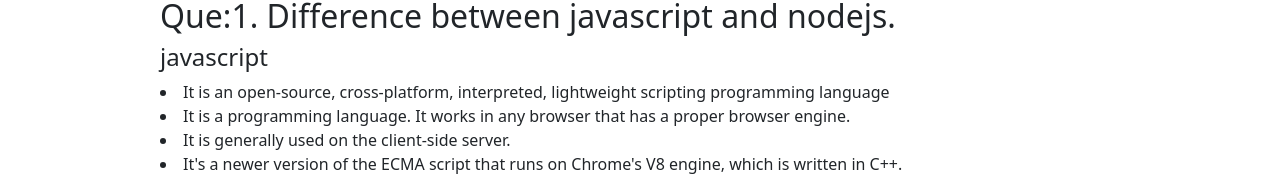
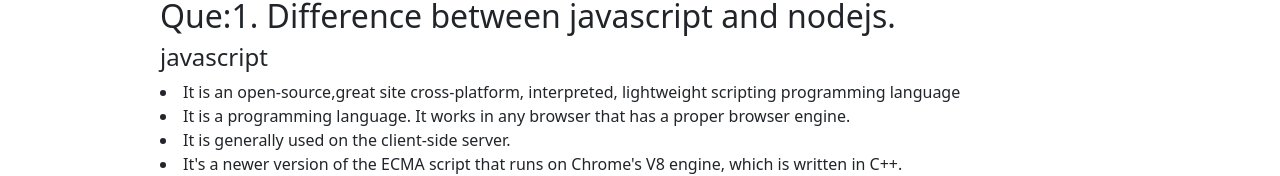
Before and after one commit to rashelmahomud/carphone-warehouse-client, a React (Create React App) app: page /blogs in a window 1280 px wide. Shown: the part 183-359 px from the top of the page. Built offline with nearby package versions, Linux system fonts and the light colour scheme; no server answers.

Commit message:
added some pratices

```diff
--- a/src/Components/Blogs/Blogs.js
+++ b/src/Components/Blogs/Blogs.js
@@ -10,7 +10,7 @@ const Blogs = () => {
                 <h2>Que:1. Difference between javascript and nodejs.</h2>
                 <div className="javascript">
                     <h4>javascript</h4>
-                    <li>It is an open-source, cross-platform, interpreted, lightweight scripting programming language</li>
+                    <li>It is an open-source,great site cross-platform, interpreted, lightweight scripting programming language</li>
                     <li>It is a programming language. It works in any browser that has a proper browser engine.</li>
                     <li>It is generally used on the client-side server.</li>
                     <li>It's a newer version of the ECMA script that runs on Chrome's V8 engine, which is written in C++.</li>
--- a/src/Components/Share/Details/Details.js
+++ b/src/Components/Share/Details/Details.js
@@ -7,6 +7,11 @@ const Details = () => {
     const { servicesId } = useParams();
     const [quantity, setQuantity] = useState({});
     const [service, setService] = useServiceDetails(servicesId);
+
+    const handelDelivery = () =>{
+        console.log('hello dear delivery');
+
+    }
 
     const updateQuantity = (e) => {
         console.log(e);
@@ -46,7 +51,7 @@ const Details = () => {
                         <h2>{service.name}</h2>
                         <p><strong>{service.cost}</strong></p>
                         <h4>Quantity:{service.Quantity}</h4>
-                        <button className='service-box-btn bg-primary'>Delivery</button>
+                        <button onClick={handelDelivery} className='service-box-btn bg-primary'>Delivery</button>
                     </div>
 
 
```
